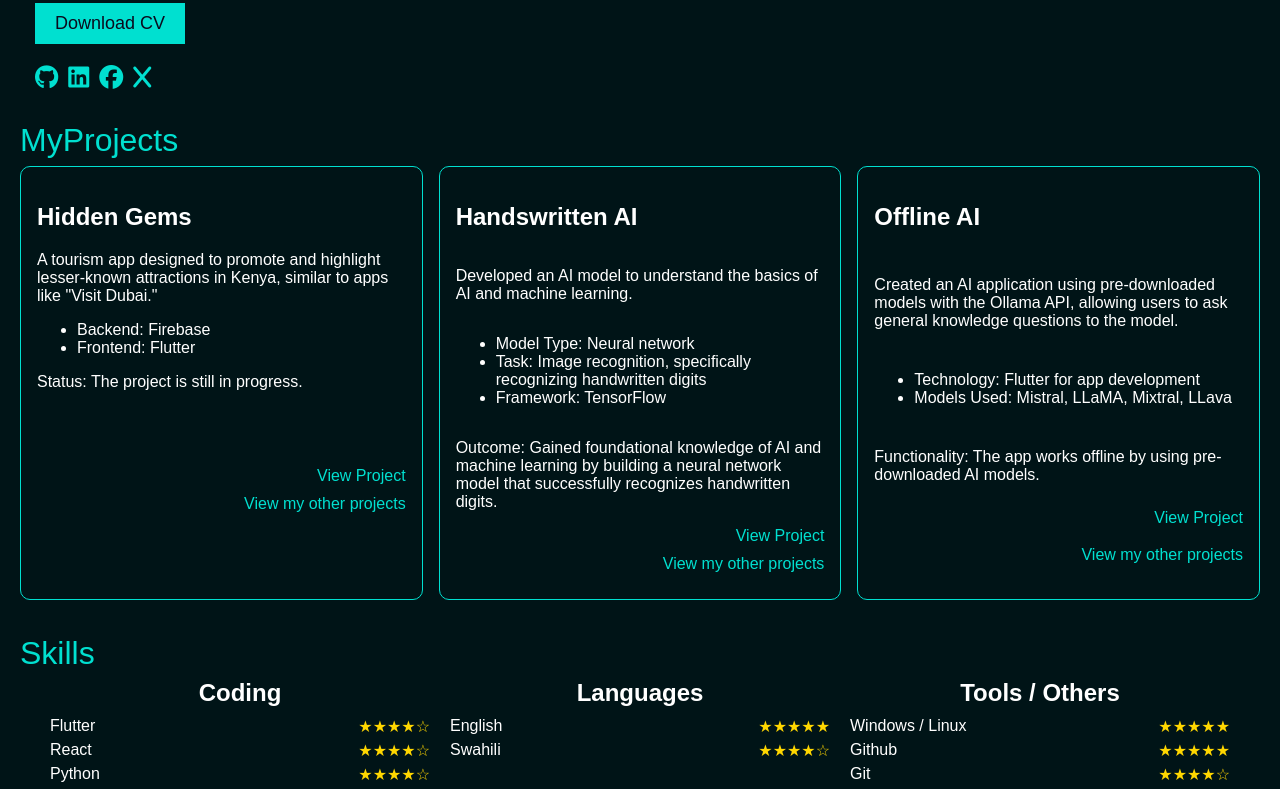
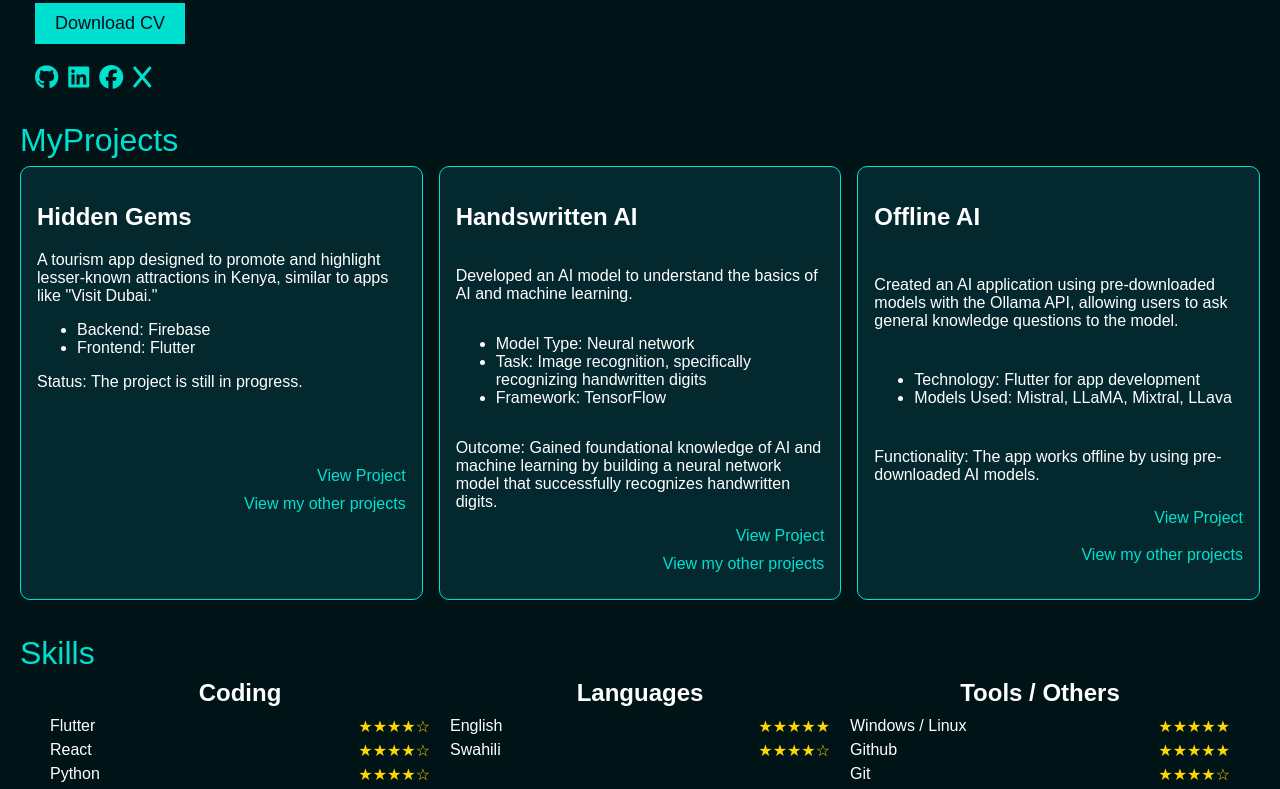
Before and after one commit to Titanantony/myPortfolio, a React (Create React App) app: page / in a window 1280 px wide. Shown: the part 682-1471 px from the top of the page. Built offline with nearby package versions, Linux system fonts and the light colour scheme; no server answers.

Commit message:
Chore: change the css styling of projects grid

```diff
--- a/src/website/components/ProjectsGrid.css
+++ b/src/website/components/ProjectsGrid.css
@@ -4,15 +4,21 @@
   gap: 1rem;
   margin-bottom: 25px;
 }
+
 .grid-item {
-  background-color: transparent;
+  background-color: #03282e;
   padding: 1rem;
-  border-radius: 10px; /* Remove the comma and color value */
-  border: 1px solid #00e0d0; /* Add this line if you want a border with the specified color */
+  border-radius: 10px;
+  /* Remove the comma and color value */
+  border: 1px solid #00e0d0;
+  /* Add this line if you want a border with the specified color */
   display: flex;
   flex-direction: column;
   justify-content: space-between;
+  transition: transform 0.5s ease, box-shadow 0.5s ease;
+
 }
+
 .links {
   color: #00e0d0;
   text-decoration: none;
@@ -21,11 +27,26 @@
   margin-bottom: 10px;
 }
 
+@media (min-width: 769px) {
+  .grid-item:hover {
+    transform: scale(1.05);
+    /* Zoom-in effect */
+    box-shadow: 0px 8px 20px rgba(0, 0, 0, 0.3);
+    /* Add shadow */
+  }
+}
+
 /* Media queries for smaller screens */
 @media (max-width: 768px) {
   .projects-grid {
     grid-template-columns: 1fr;
   }
+
+  .grid-item:hover {
+    transform: none;
+    box-shadow: none;
+  }
+
 }
 
 /* Add any global styles here */
```
